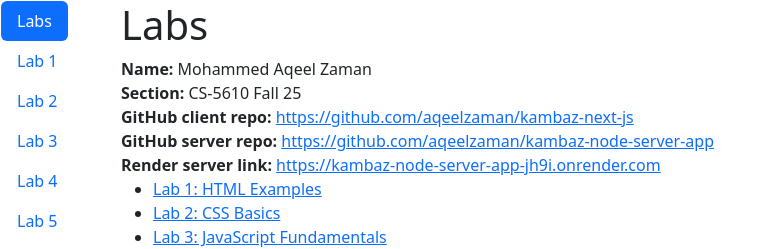
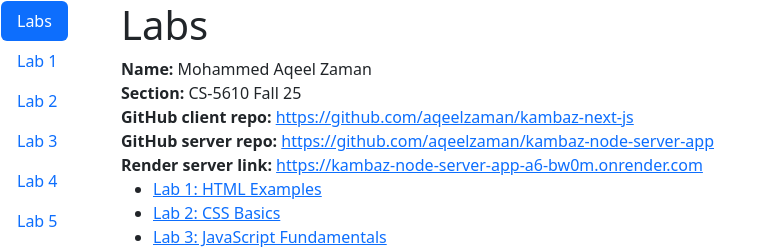
Before and after one commit to aqeelzaman/kambaz-next-js, a Next.js app: page /Labs in a window 1280 px wide. Shown: the top 249 px of the page, without its empty margins (0-776 px from the left). Built offline with nearby package versions, Linux system fonts and the light colour scheme.

Commit message:
update server link

```diff
--- a/app/Labs/page.tsx
+++ b/app/Labs/page.tsx
@@ -18,8 +18,8 @@ export default function Labs() {
       </Link>
       <br />
       <b>Render server link: </b>
-      <Link href="https://kambaz-node-server-app-jh9i.onrender.com">
-        https://kambaz-node-server-app-jh9i.onrender.com
+      <Link href="https://kambaz-node-server-app-a6-bw0m.onrender.com">
+        https://kambaz-node-server-app-a6-bw0m.onrender.com
       </Link>
       <br />
       <ul>
```
